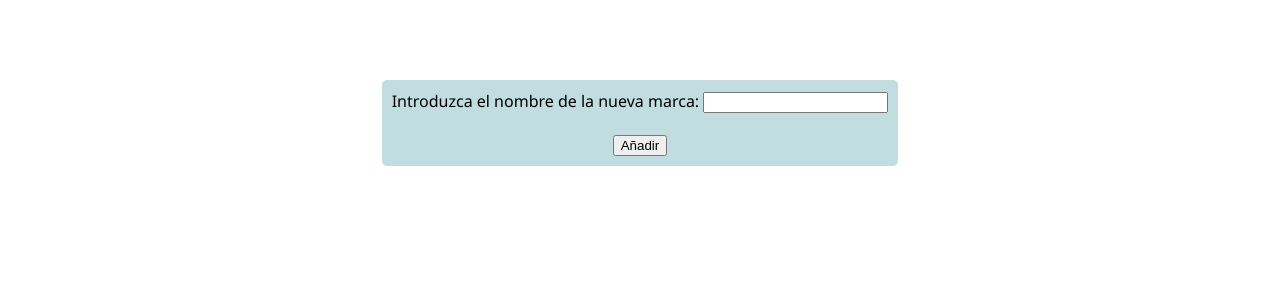
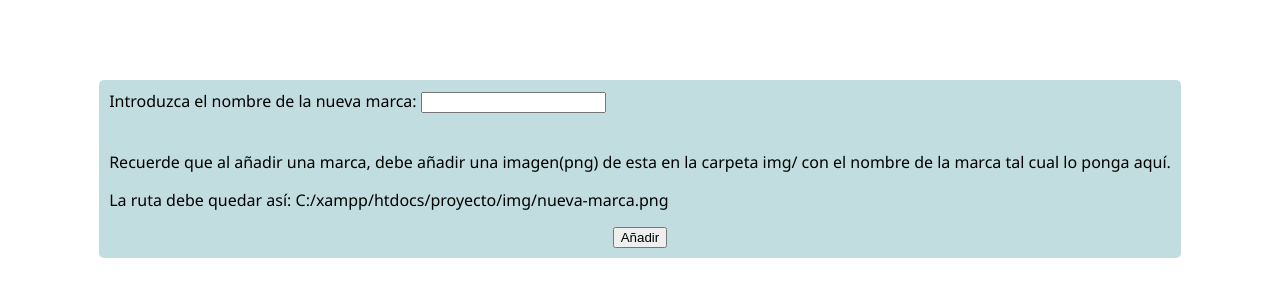
Before and after one commit to dgamgar/Proyecto, a PHP site: the page made by añadir-marca.php in a window 1280 px wide. Shown: the part 114-414 px from the top of the page. Run offline with PHP 8.4, Linux system fonts and the light colour scheme.

Commit message:
Añado info aclarando que hacer con las imagenes al añadir marca

```diff
--- a/añadir-marca.php
+++ b/añadir-marca.php
@@ -23,6 +23,10 @@
                 <input type="text" name="marca" id="marca">
             </div>
             <br>
+            <div class="in">
+                <p>Recuerde que al añadir una marca, debe añadir una imagen(png) de esta en la carpeta img/ con el nombre de la marca tal cual lo ponga aquí.</p>
+                <p>La ruta debe quedar así: C:/xampp/htdocs/proyecto/img/nueva-marca.png</p>
+            </div>
             <div class="form-btn">
                 <input type="submit" value="Añadir">
             </div>
```
